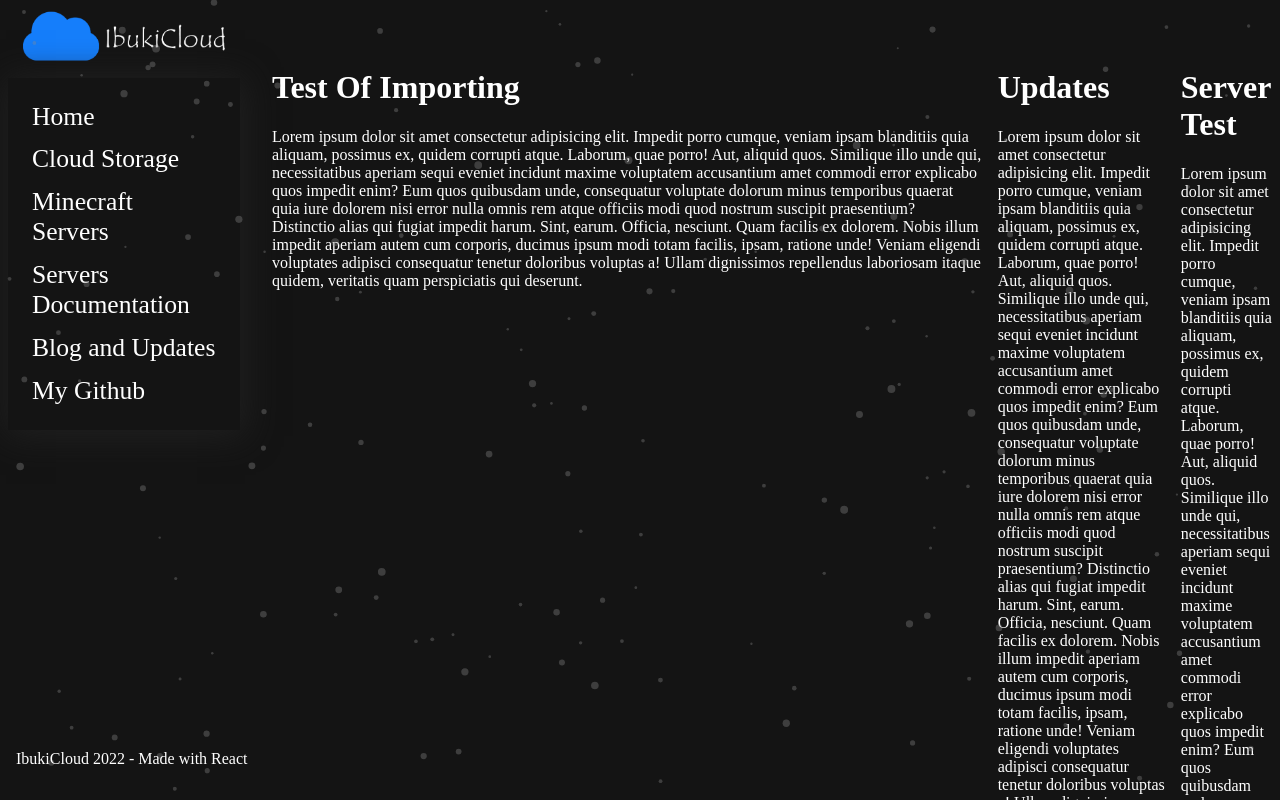
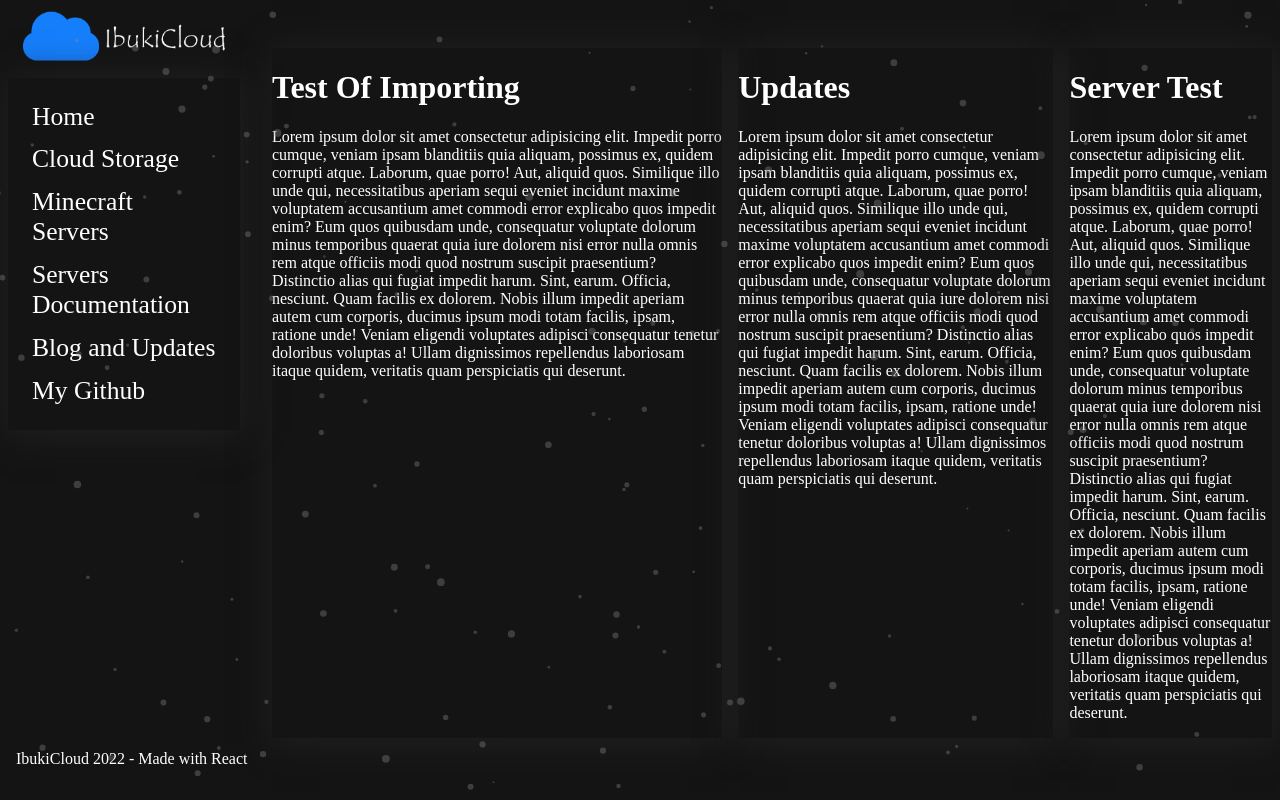
Before and after one commit to luizantoniofx/ibukicloud-mainwebsite, a React (Create React App) app: page / in a window 1280 px wide. Shown: the top 800 px of the page. Built offline with nearby package versions, Linux system fonts and the light colour scheme.

Commit message:
Updating app.cs (changing measurements)

```diff
--- a/src/app.css
+++ b/src/app.css
@@ -2,7 +2,7 @@
     display: flex;
     flex-direction: row;
     flex-wrap:nowrap;
-    min-height: 96vh;
+    min-height: 50vh;
     max-height: 100vh;
 }
 
@@ -18,18 +18,22 @@
 .defaultpg {
     margin-left: 2em;
     margin-top: 2.5em;
+    box-shadow: 0.2em 0.2em 2em 0.2em rgb(32, 32, 32);
+    flex: 100%;
 }
 
 .servers {
     margin-left: 1em;
     margin-top: 2.5em;
-    flex: 60%;
+    flex: 45%;
+    box-shadow: 0.2em 0.2em 2em 0.2em rgb(32, 32, 32);
 }
 
 .updates {
     margin-top: 2.5em;
-    flex: 110%;
+    flex: 70%;
     margin-left: 1em;
+    box-shadow: 0.2em 0.2em 2em 0.2em rgb(32, 32, 32);
 }
 
 .ParticlesD {
```
